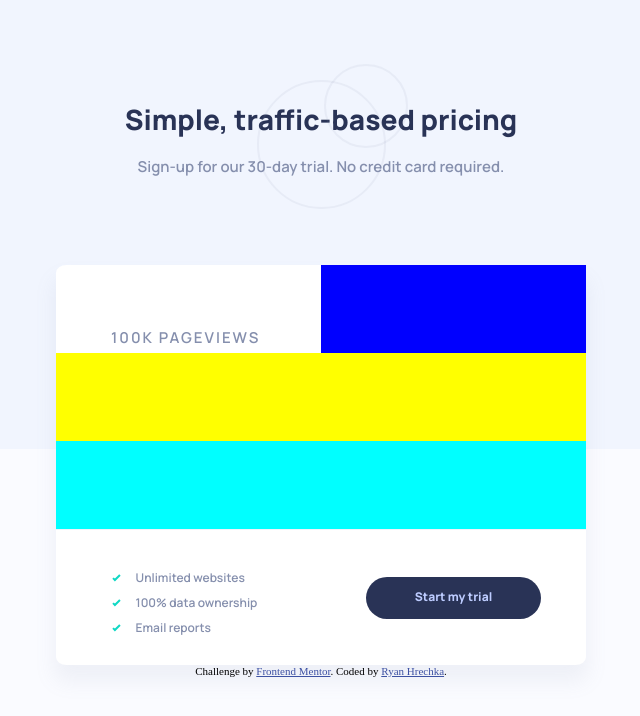
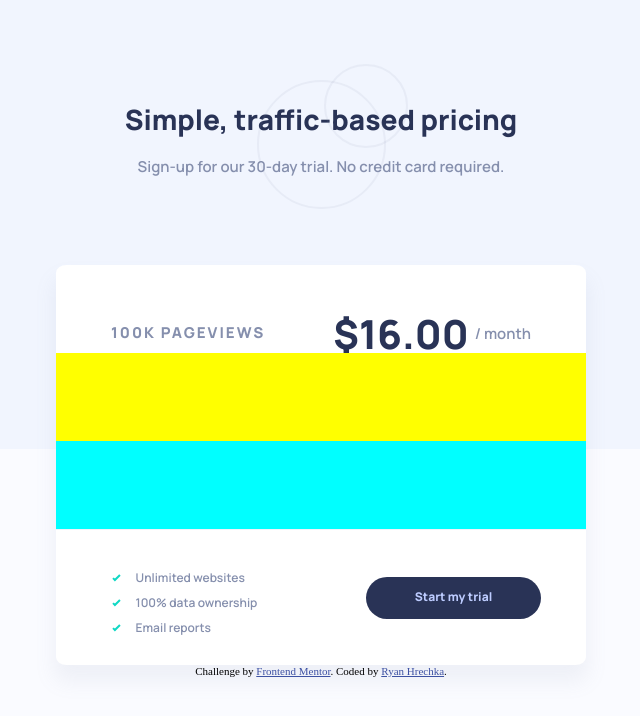
Before and after one commit to RAFH82/Pricing-component, a plain HTML site: page index.html in a window 1280 px wide. Shown: the whole page, without its empty margins (319-959 px from the left). Drawn offline with Linux system fonts and the light colour scheme.

Commit message:
Card Header Dynamic Text Styling  Complete

```diff
--- a/index.css
+++ b/index.css
@@ -96,13 +96,13 @@ body {
 	position: relative;
 }
 
-.card__dynamicTextLeft {
-	margin-bottom: 5px;
+.card__dynamicTextPageViews {
+	margin-bottom: 10px;
 	position: absolute;
 	left: 55px;
 	font-family: Manrope;
 	font-size: 15px;
-	font-weight: 600;
+	font-weight: 800;
 	letter-spacing: 2px;
 	color: hsl(225, 20%, 60%);
 }
@@ -110,7 +110,34 @@ body {
 .card__dynamicTextContainerRight {
 	height: 88px;
 	flex: 0.5;
-	background-color: blue;
+	display: flex;
+	align-items: flex-end;
+	justify-content: flex-end;
+	position: relative;
+}
+
+.card__dynamicText {
+	display: flex;
+	position: absolute;
+	align-items: center;
+	top: 41px;
+	right: 55px;
+	margin-bottom: 0;
+}
+
+.card__dynamicTextPrice {
+	font-family: Manrope;
+	font-size: 40px;
+	font-weight: 800;
+	color: hsl(227, 35%, 25%);
+}
+
+.card__dynamicTextBillingPeriod {
+	margin-left: 6px;
+	font-family: Manrope;
+	font-size: 15px;
+	font-weight: 600;
+	color: hsl(225, 20%, 60%);
 }
 
 .card__sliderContainer {
--- a/index.html
+++ b/index.html
@@ -46,10 +46,13 @@
 				<div class="card__header">
 					<div class="card__dynamicTextContainer">
 						<div class="card__dynamicTextContainerLeft">
-							<div class="card__dynamicTextLeft">100K PAGEVIEWS</div>
+							<div class="card__dynamicTextPageViews">100K PAGEVIEWS</div>
 						</div>
 						<div class="card__dynamicTextContainerRight">
-							<div class="card__dynamicTextRight"></div>
+							<div class="card__dynamicText">
+								<div class="card__dynamicTextPrice">$16.00</div>
+								<div class="card__dynamicTextBillingPeriod">/ month</div>
+							</div>
 						</div>
 					</div>
 					<div class="card__sliderContainer">
```
